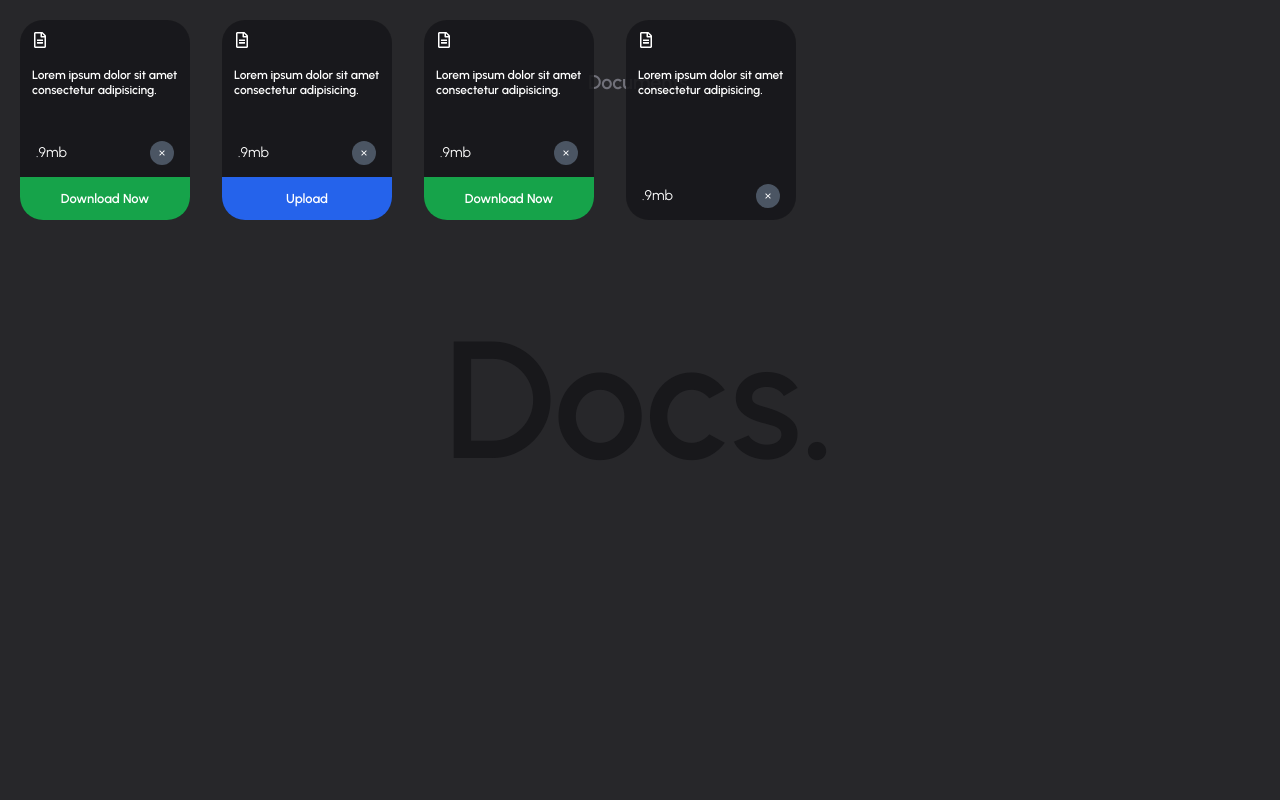
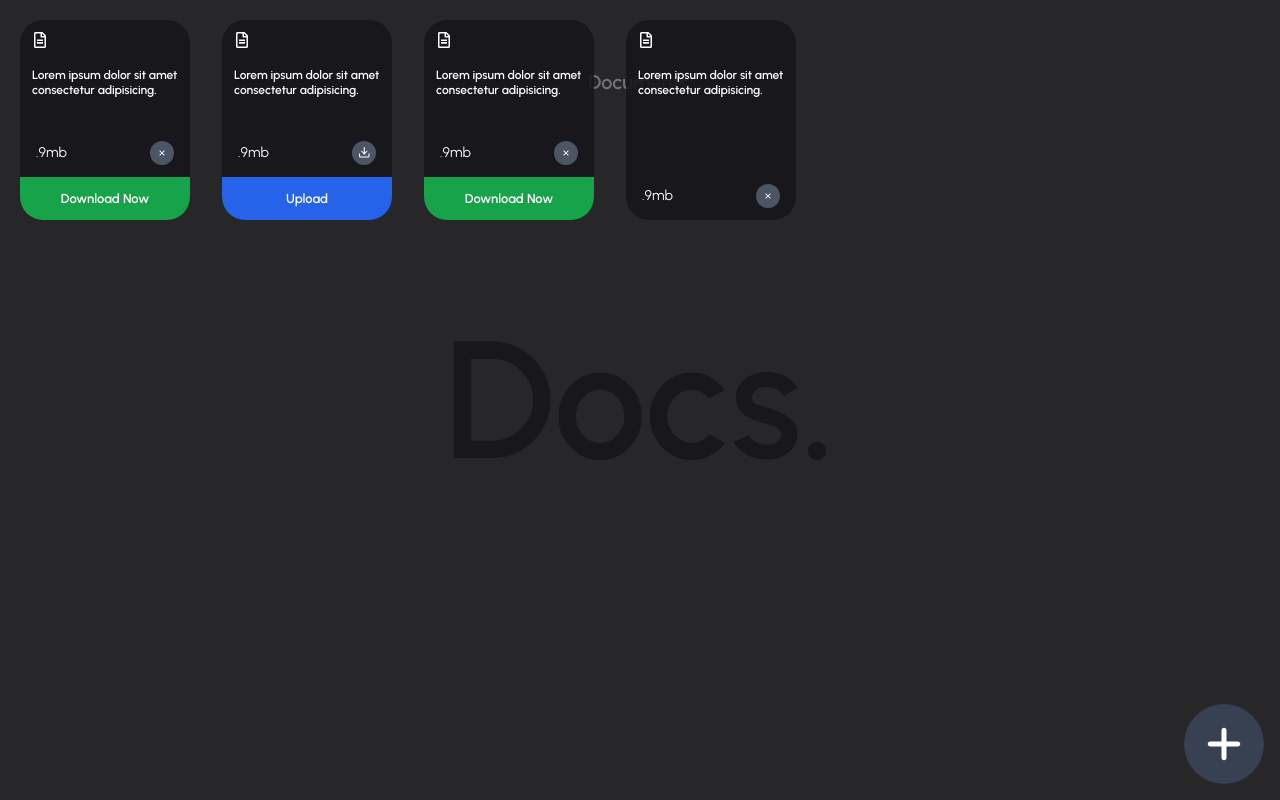
Before and after one commit to Deepak8519M/Docs-Mini-App-SCSH-, a React (Vite) app: page / in a window 1280 px wide. Built offline with nearby package versions, Linux system fonts and the light colour scheme.

Commit message:
code updated

```diff
--- a/src/App.jsx
+++ b/src/App.jsx
@@ -4,7 +4,7 @@ import Foreground from "./components/Foreground";
 
 function App() {
   return (
-    <div className="w-full h-screen relative bg-zinc-800 cursor-pointer">
+    <div className="w-full h-screen relative bg-zinc-800 ">
       <Background />
       <Foreground />
     </div>
--- a/src/components/Foreground.jsx
+++ b/src/components/Foreground.jsx
@@ -1,60 +1,178 @@
-import React, { useRef } from "react";
+import React, { useRef, useState } from "react";
 import Card from "./Card";
+import { FaPlus } from "react-icons/fa6";
+import { IoIosClose } from "react-icons/io";
 
 function Foreground() {
   const ref = useRef(null);
-
-  const data = [
+  const [openForm, setOpenForm] = useState(false); // Start with form closed
+  const [formData, setFormData] = useState({
+    desc: "",
+    fileSize: "",
+    close: true,
+    tagTitle: "",
+    tagColor: "green",
+    isOpen: true,
+  });
+  const [cards, setCards] = useState([
     {
       desc: "Lorem ipsum dolor sit amet consectetur adipisicing.",
       fileSize: ".9mb",
       close: true,
-      tag: {
-        isOpen: true,
-        tagTitle: "Download Now",
-        tagColor: "green",
-      },
+      tag: { isOpen: true, tagTitle: "Download Now", tagColor: "green" },
+    },
+    {
+      desc: "Lorem ipsum dolor sit amet consectetur adipisicing.",
+      fileSize: ".9mb",
+      close: false,
+      tag: { isOpen: true, tagTitle: "Upload", tagColor: "blue" },
     },
     {
       desc: "Lorem ipsum dolor sit amet consectetur adipisicing.",
       fileSize: ".9mb",
       close: true,
-      tag: {
-        isOpen: true,
-        tagTitle: "Upload",
-        tagColor: "blue",
-      },
+      tag: { isOpen: true, tagTitle: "Download Now", tagColor: "green" },
     },
     {
       desc: "Lorem ipsum dolor sit amet consectetur adipisicing.",
       fileSize: ".9mb",
       close: true,
+      tag: { isOpen: false, tagTitle: "Download Now", tagColor: "green" },
+    },
+  ]);
+
+  const handleInputChange = (e) => {
+    const { name, value } = e.target;
+    setFormData((prev) => ({
+      ...prev,
+      [name]: name === "close" || name === "isOpen" ? value === "true" : value,
+    }));
+  };
+
+  const handleSubmit = (e) => {
+    e.preventDefault();
+    const newCard = {
+      desc: formData.desc || "New item",
+      fileSize: formData.fileSize,
+      close: formData.close,
       tag: {
-        isOpen: true,
-        tagTitle: "Download Now",
-        tagColor: "green",
+        isOpen: formData.isOpen,
+        tagTitle: formData.tagTitle || "New Tag",
+        tagColor: formData.tagColor,
       },
-    },
-    {
-      desc: "Lorem ipsum dolor sit amet consectetur adipisicing.",
-      fileSize: ".9mb",
-      close: true,
-      tag: {
-        isOpen: false,
-        tagTitle: "Download Now",
-        tagColor: "green",
-      },
-    },
-  ];
+    };
+    setCards((prev) => [...prev, newCard]);
+    setFormData({
+      desc: "",
+      fileSize: "",
+      close: false,
+      tagTitle: "",
+      tagColor: "green",
+      isOpen: true,
+    });
+    setOpenForm(false); // Close form after submission
+  };
 
   return (
-    <div
-      ref={ref}
-      className="w-full h-screen fixed top-0 left-0 z-[3] flex gap-8 flex-wrap p-5  "
-    >
-      {data.map((item, index) => (
-        <Card data={item} reference={ref} />
-      ))}
+    <div className="relative w-full h-screen">
+      <div
+        ref={ref}
+        className="fixed top-0 left-0 z-[3] w-full h-screen flex gap-8 flex-wrap p-5"
+      >
+        {cards.map((item, index) => (
+          <Card key={index} data={item} reference={ref} />
+        ))}
+      </div>
+
+      {openForm && (
+        <div className="w-[300px] h-[340px] bg-white absolute bottom-[110px] right-5 z-[10] shadow-lg rounded-md">
+          <IoIosClose
+            onClick={() => setOpenForm(false)}
+            className="text-[30px] absolute top-2 right-2 cursor-pointer"
+          />
+          <form
+            onSubmit={handleSubmit}
+            className="p-4 flex flex-col gap-3 mt-6"
+          >
+            <input
+              type="text"
+              name="desc"
+              value={formData.desc}
+              onChange={handleInputChange}
+              placeholder="Description"
+              className="w-full border-2 border-black p-1 rounded"
+            />
+            <input
+              type="text"
+              name="fileSize"
+              value={formData.fileSize}
+              onChange={handleInputChange}
+              placeholder="File size (e.g., .9mb)"
+              className="w-full border-2 border-black p-1 rounded"
+            />
+            <div className="flex justify-between items-center gap-2">
+              <input
+                type="text"
+                name="tagTitle"
+                value={formData.tagTitle}
+                onChange={handleInputChange}
+                placeholder="Tag title"
+                className="w-[50%] border-2 border-black p-2 rounded"
+              />
+              <div className="flex w-[50%] items-center justify-between ">
+                <label className="text-[12px] font-bold">Status</label>
+                <select
+                  name="close"
+                  value={formData.close}
+                  onChange={handleInputChange}
+                  className="w-[70%] border-2 text-[14px] border-black p-2 rounded"
+                >
+                  <option value={true}>True</option>
+                  <option value={false}>False</option>
+                </select>
+              </div>
+            </div>
+
+            <div className="flex items-center justify-between">
+              <label className="text-[12px] font-bold">TagColor</label>
+              <select
+                name="tagColor"
+                value={formData.tagColor}
+                onChange={handleInputChange}
+                className=" border-2 w-[80%]  border-black p-2 rounded"
+              >
+                <option value="green">Green</option>
+                <option value="blue">Blue</option>
+              </select>
+            </div>
+            <div className="flex items-center justify-between">
+              <label className="text-[12px] font-bold">Visibility</label>
+              <select
+                name="isOpen"
+                value={formData.isOpen}
+                onChange={handleInputChange}
+                className=" w-[80%] border-2 border-black p-1 rounded"
+              >
+                <option value={true}>True</option>
+                <option value={false}>False</option>
+              </select>
+            </div>
+            <button
+              type="submit"
+              className="bg-green-500 text-white p-2 rounded hover:bg-green-600"
+            >
+              Submit
+            </button>
+          </form>
+        </div>
+      )}
+
+      <div
+        className="fixed flex items-center justify-center bottom-4 right-4 rounded-full bg-gray-700 text-white w-[80px] h-[80px] cursor-pointer z-[40]"
+        onClick={() => setOpenForm(!openForm)}
+      >
+        <FaPlus className="text-[40px]" />
+      </div>
     </div>
   );
 }
```
